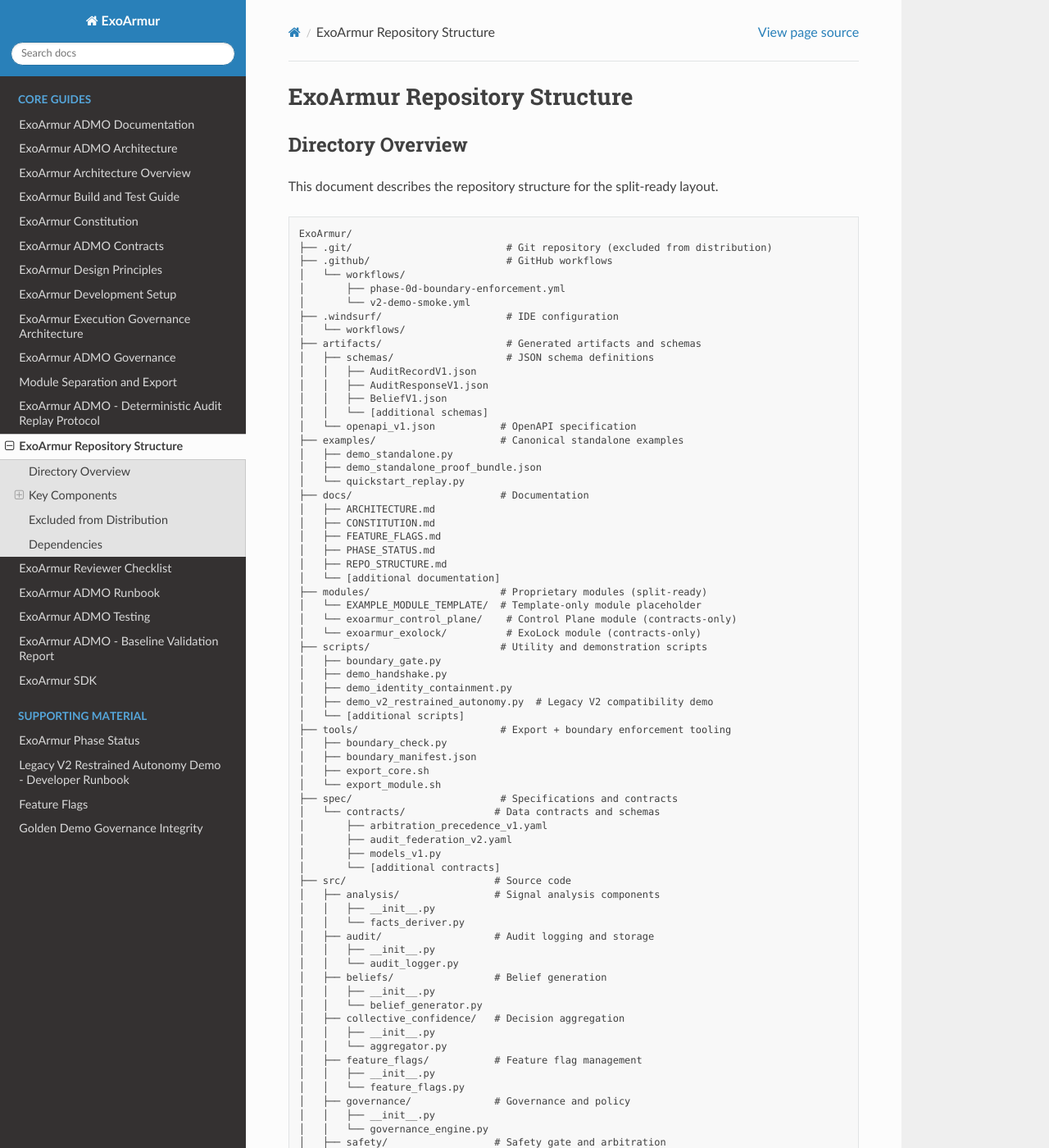
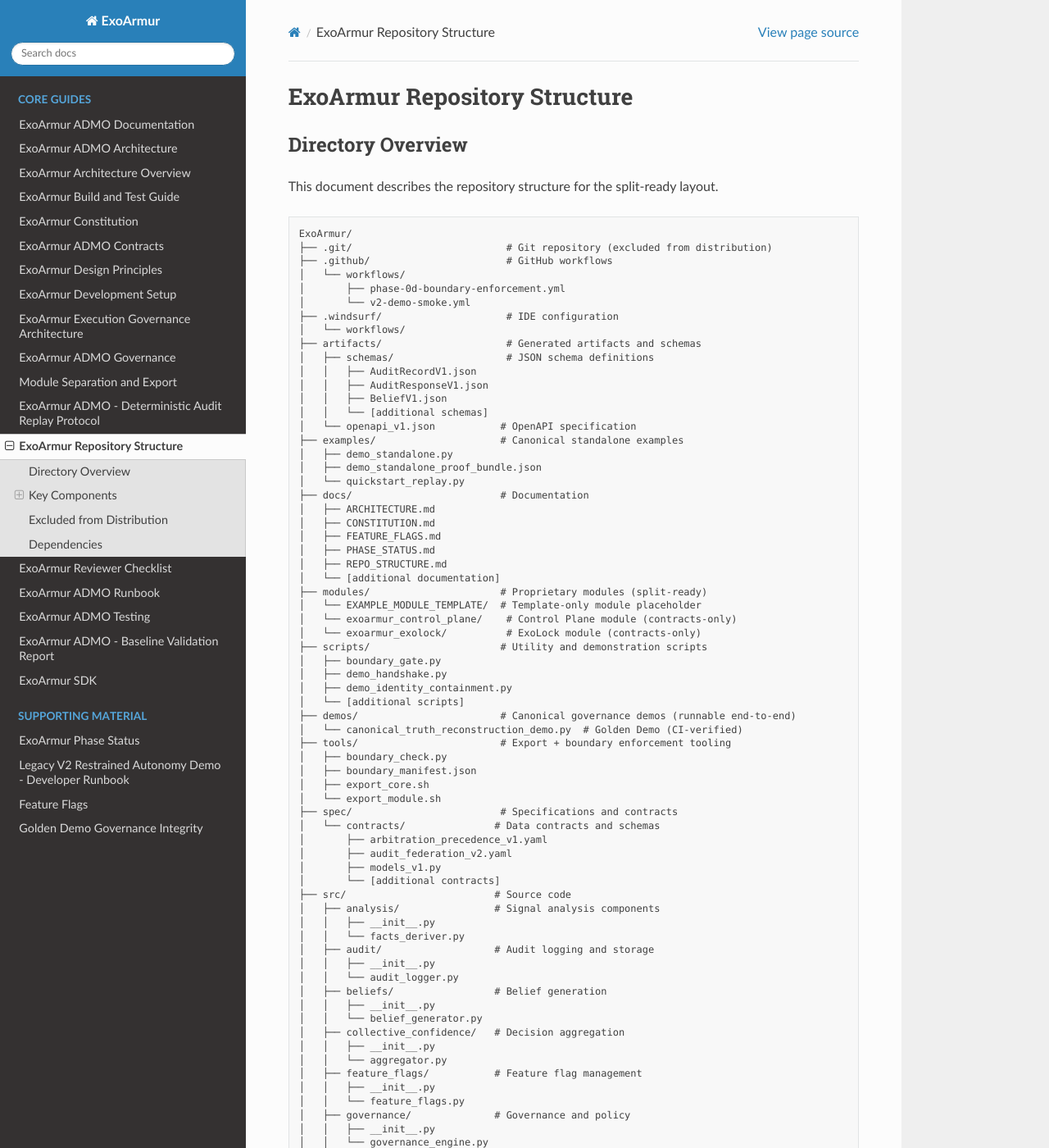
Before and after one commit to slucerodev/ExoArmur-Core, a Sphinx documentation site: the page built from docs/REPO_STRUCTURE.md, in a window 1280 px wide and 1400 px high. Shown: the whole window at 82% size. Built offline with Sphinx 7.4.7 and the Read the Docs theme 3.1.0, drawn with Linux system fonts in a browser that asks for light colours; some of the changed text lies outside the part shown.

Commit message:
docs(readme): fix Golden Demo command path + refresh test counts (#21)
Docs-only fix for audit CRITICAL-1.

- README Governance Pipeline Demo now points at demos/canonical_truth_reconstruction_demo.py (the script CI has been running all along) instead of the archived scripts/demo_v2_restrained_autonomy.py.
- README test counts refreshed from stale 1033/11/11 to observed 1041/10/3.
- docs/REPO_STRUCTURE.md removes dead path + adds demos/ entry.

Zero code, workflow, contract, or Golden-Demo-logic changes.

```diff
--- a/docs/REPO_STRUCTURE.md
+++ b/docs/REPO_STRUCTURE.md
@@ -39,8 +39,9 @@
 │   ├── boundary_gate.py
 │   ├── demo_handshake.py
 │   ├── demo_identity_containment.py
-│   ├── demo_v2_restrained_autonomy.py  # Legacy V2 compatibility demo
 │   └── [additional scripts]
+├── demos/                        # Canonical governance demos (runnable end-to-end)
+│   └── canonical_truth_reconstruction_demo.py  # Golden Demo (CI-verified)
 ├── tools/                        # Export + boundary enforcement tooling
 │   ├── boundary_check.py
 │   ├── boundary_manifest.json
@@ -156,10 +157,10 @@
 ### Scripts (`scripts/`)
 
 **Demonstration Scripts**:
-- `demo_standalone.py`: Canonical standalone deny/proof demo
-- `demo_v2_restrained_autonomy.py`: Legacy V2 restrained autonomy demo
-- `demo_identity_containment.py`: Identity session containment demo
-- `boundary_gate.py`: Boundary enforcement demonstration
+- `demos/canonical_truth_reconstruction_demo.py`: Golden Demo (CI-verified deterministic proof of execution boundary)
+- `examples/demo_standalone.py`: Canonical standalone deny/proof demo
+- `scripts/demo_identity_containment.py`: Identity session containment demo
+- `scripts/boundary_gate.py`: Boundary enforcement demonstration
 
 **Utility Scripts**:
 - `demo_handshake.py`: Handshake protocol demonstration
```
Also changed, not shown: README.md (+15 -11 lines).
